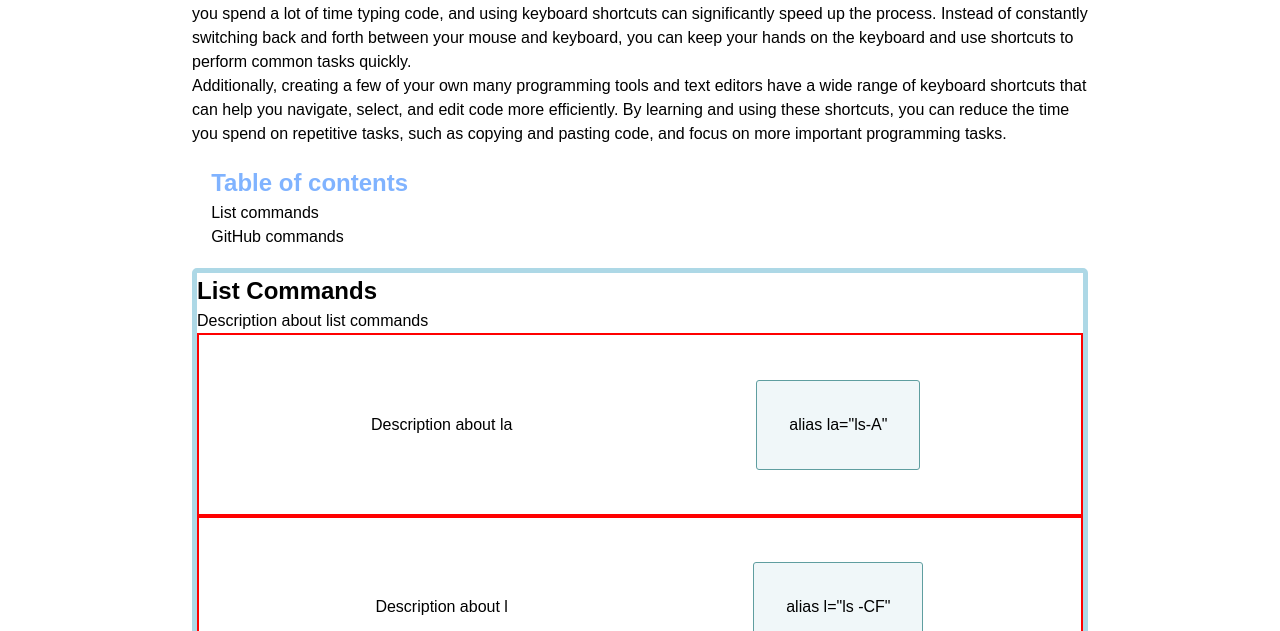
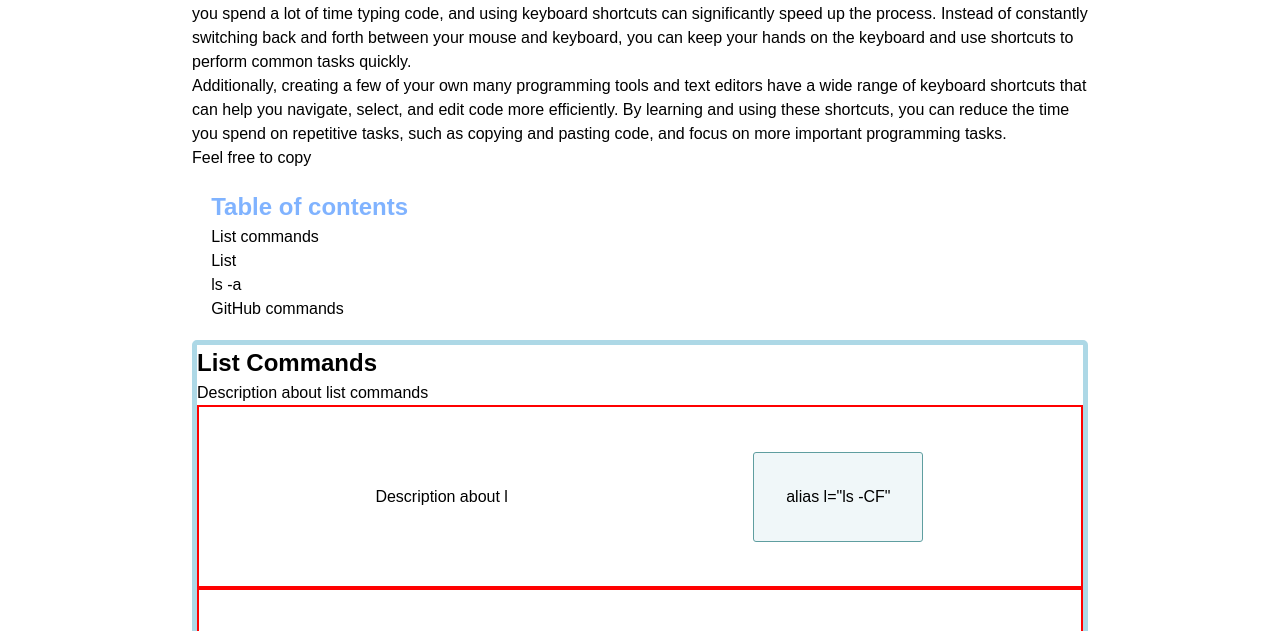
Before and after one commit to dayjyun/bash-shortcuts, a plain HTML site: page index.html in a window 1280 px wide. Shown: the part 162-793 px from the top of the page. Drawn offline with Linux system fonts and the light colour scheme.

Commit message:
current updates

```diff
--- a/index.html
+++ b/index.html
@@ -53,13 +53,23 @@
           tasks, such as copying and pasting code, and focus on more important
           programming tasks.
         </p>
+
+        <p>Feel free to copy</p>
       </div>
 
       <div class="table-of-contents">
         <h2 class="table-of-contents-text">Table of contents</h2>
         <ul>
-          <li><a href="#list-commands">List commands</a></li>
-          <li><a href="#github-commands">GitHub commands</a></li>
+          <div>
+            <li><a href="#list-commands">List commands</a></li>
+            <ul>
+              <li><a href="#list">List</a></li>
+              <li><a href="#list-all">ls -a</a></li>
+            </ul>
+          </div>
+          <div>
+            <li><a href="#github-commands">GitHub commands</a></li>
+          </div>
         </ul>
       </div>
 
@@ -67,20 +77,20 @@
         <h2>List Commands</h2>
         Description about list commands
         <ul>
-          <div class="list">
+          <div id="list" class="list">
             <div>
-                <p>Description about la</p>
+              <p>Description about l</p>
             </div>
             <div>
-                <li class="code">alias la="ls-A"</li>
+              <li class="code">alias l="ls -CF"</li>
             </div>
           </div>
-          <div class="list">
+          <div id="list-all" class="list">
             <div>
-                <p>Description about l</p>
+              <p>Description about la</p>
             </div>
             <div>
-                <li class="code">alias l="ls -CF"</li>
+              <li class="code">alias la="ls-A"</li>
             </div>
           </div>
         </ul>
@@ -127,8 +137,10 @@
           </div>
 
           <div class="list">
-            <p><em>Teamwork makes the dream work</em><br>
-            The ultimage function. Description about combining it all together</p>
+            <p>
+              <em>Teamwork makes the dream work</em><br />
+              The ultimage function. Description about combining it all together
+            </p>
             <div>
               <pre class="code">
 
```
